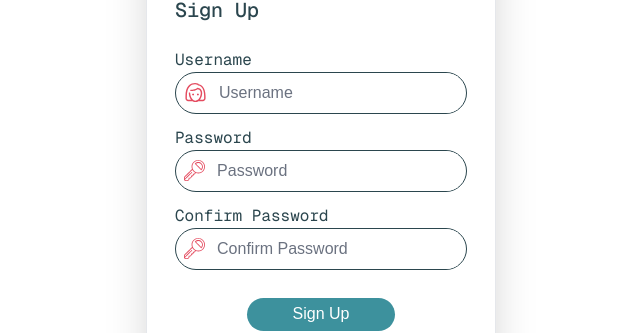
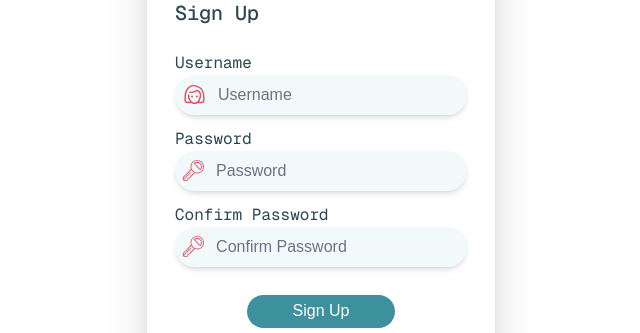
Before and after one commit to OluwaJudah/blissfulBirth, a Next.js app: page /register in a window 1280 px wide. Shown: the part 324-657 px from the top of the page, without its empty margins (319-959 px from the left). Built offline with nearby package versions, Linux system fonts and the light colour scheme.

Commit message:
refactor: updated styling for Login and Register input form

```diff
--- a/components/(auth)/login/Login.tsx
+++ b/components/(auth)/login/Login.tsx
@@ -30,7 +30,7 @@ const Login = () => {
                   <label className="font-mono text-turquoise-900" htmlFor="">
                     Username
                   </label>
-                  <div className="flex items-center px-2 rounded-full border border-turquoise-900 overflow-hidden">
+                  <div className="flex items-center px-2 rounded-full bg-turquoise-50 overflow-hidden shadow-md">
                     <Image
                       className=""
                       src="/femaleUser.svg"
@@ -40,7 +40,7 @@ const Login = () => {
                     />
                     <input
                       placeholder="Username"
-                      className="w-full border-none focus:ring-transparent focus:inset-ring-transparent"
+                      className="w-full bg-turquoise-50 border-none focus:ring-transparent focus:inset-ring-transparent"
                       type="text"
                     />
                   </div>
@@ -49,7 +49,7 @@ const Login = () => {
                   <label className="font-mono text-turquoise-900" htmlFor="">
                     Password
                   </label>
-                  <div className="flex items-center px-2 rounded-full border border-turquoise-900 overflow-hidden">
+                  <div className="flex items-center px-2 rounded-full bg-turquoise-50 overflow-hidden shadow-md">
                     <Image
                       className=""
                       src="/passwordKey.svg"
@@ -59,7 +59,7 @@ const Login = () => {
                     />
                     <input
                       placeholder="Password"
-                      className="w-full border-none focus:ring-transparent focus:inset-ring-transparent"
+                      className="w-full bg-turquoise-50 border-none focus:ring-transparent focus:inset-ring-transparent"
                       type="password"
                     />
                   </div>
--- a/components/(auth)/register/Register.tsx
+++ b/components/(auth)/register/Register.tsx
@@ -30,7 +30,7 @@ const Register = () => {
                   <label className="font-mono text-turquoise-900" htmlFor="">
                     Username
                   </label>
-                  <div className="flex items-center px-2 rounded-full border border-turquoise-900 overflow-hidden">
+                  <div className="flex items-center px-2 rounded-full bg-turquoise-50 overflow-hidden shadow-md">
                     <Image
                       className=""
                       src="/femaleUser.svg"
@@ -40,7 +40,7 @@ const Register = () => {
                     />
                     <input
                       placeholder="Username"
-                      className="w-full border-none focus:ring-transparent focus:inset-ring-transparent"
+                      className="w-full bg-turquoise-50 border-none focus:ring-transparent focus:inset-ring-transparent"
                       type="text"
                     />
                   </div>
@@ -49,7 +49,7 @@ const Register = () => {
                   <label className="font-mono text-turquoise-900" htmlFor="">
                     Password
                   </label>
-                  <div className="flex items-center px-2 rounded-full border border-turquoise-900 overflow-hidden">
+                  <div className="flex items-center px-2 rounded-full bg-turquoise-50 overflow-hidden shadow-md">
                     <Image
                       className=""
                       src="/passwordKey.svg"
@@ -59,7 +59,7 @@ const Register = () => {
                     />
                     <input
                       placeholder="Password"
-                      className="w-full border-none focus:ring-transparent focus:inset-ring-transparent"
+                      className="w-full bg-turquoise-50 border-none focus:ring-transparent focus:inset-ring-transparent"
                       type="password"
                     />
                   </div>
@@ -68,7 +68,7 @@ const Register = () => {
                   <label className="font-mono text-turquoise-900" htmlFor="">
                     Confirm Password
                   </label>
-                  <div className="flex items-center px-2 rounded-full border border-turquoise-900 overflow-hidden">
+                  <div className="flex items-center px-2 rounded-full bg-turquoise-50 overflow-hidden shadow-md">
                     <Image
                       className=""
                       src="/passwordKey.svg"
@@ -78,7 +78,7 @@ const Register = () => {
                     />
                     <input
                       placeholder="Confirm Password"
-                      className="w-full border-none focus:ring-transparent focus:inset-ring-transparent"
+                      className="w-full bg-turquoise-50 border-none focus:border-turquoise-400 focus:ring-transparent focus:inset-ring-transparent"
                       type="password"
                     />
                   </div>
```
